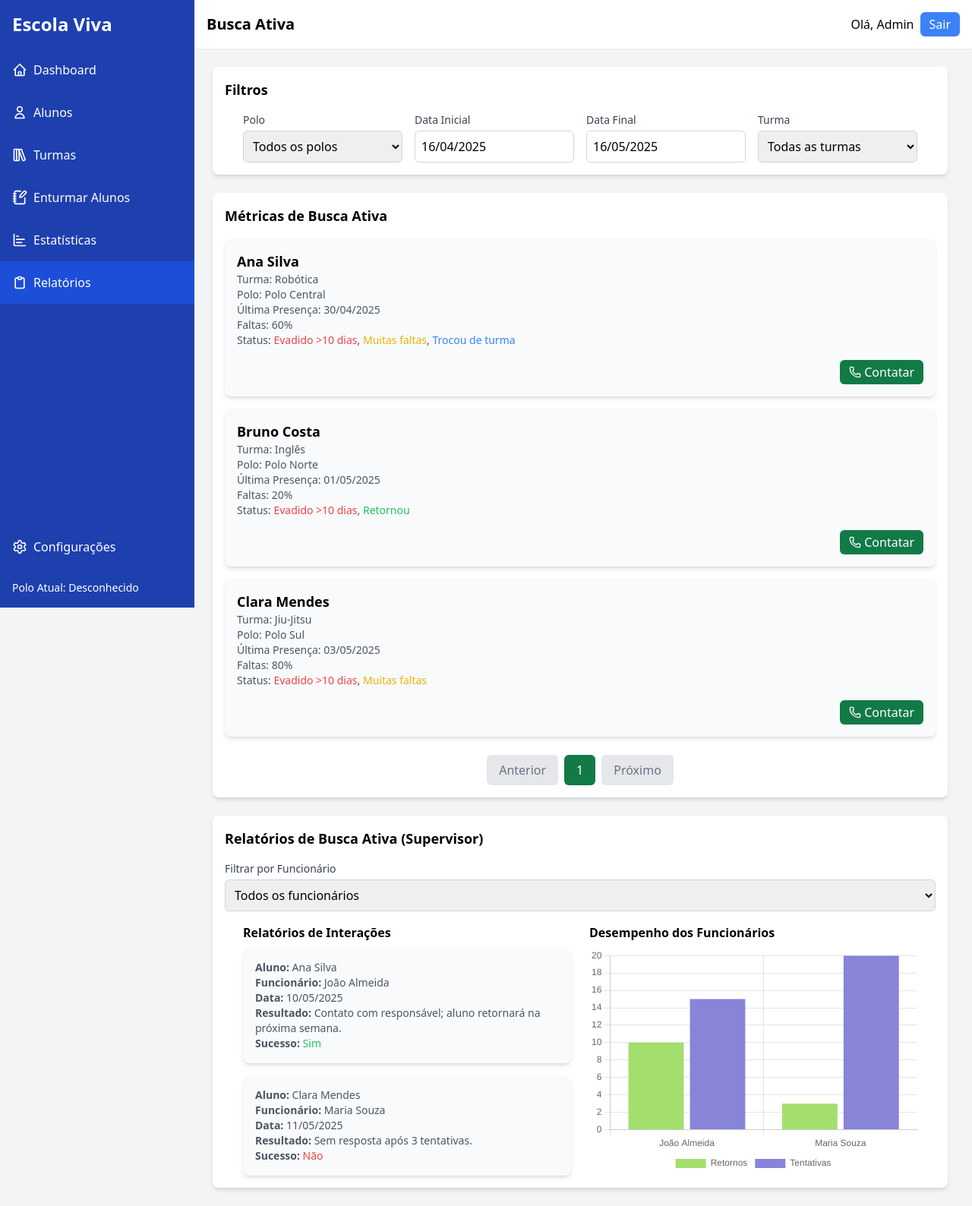
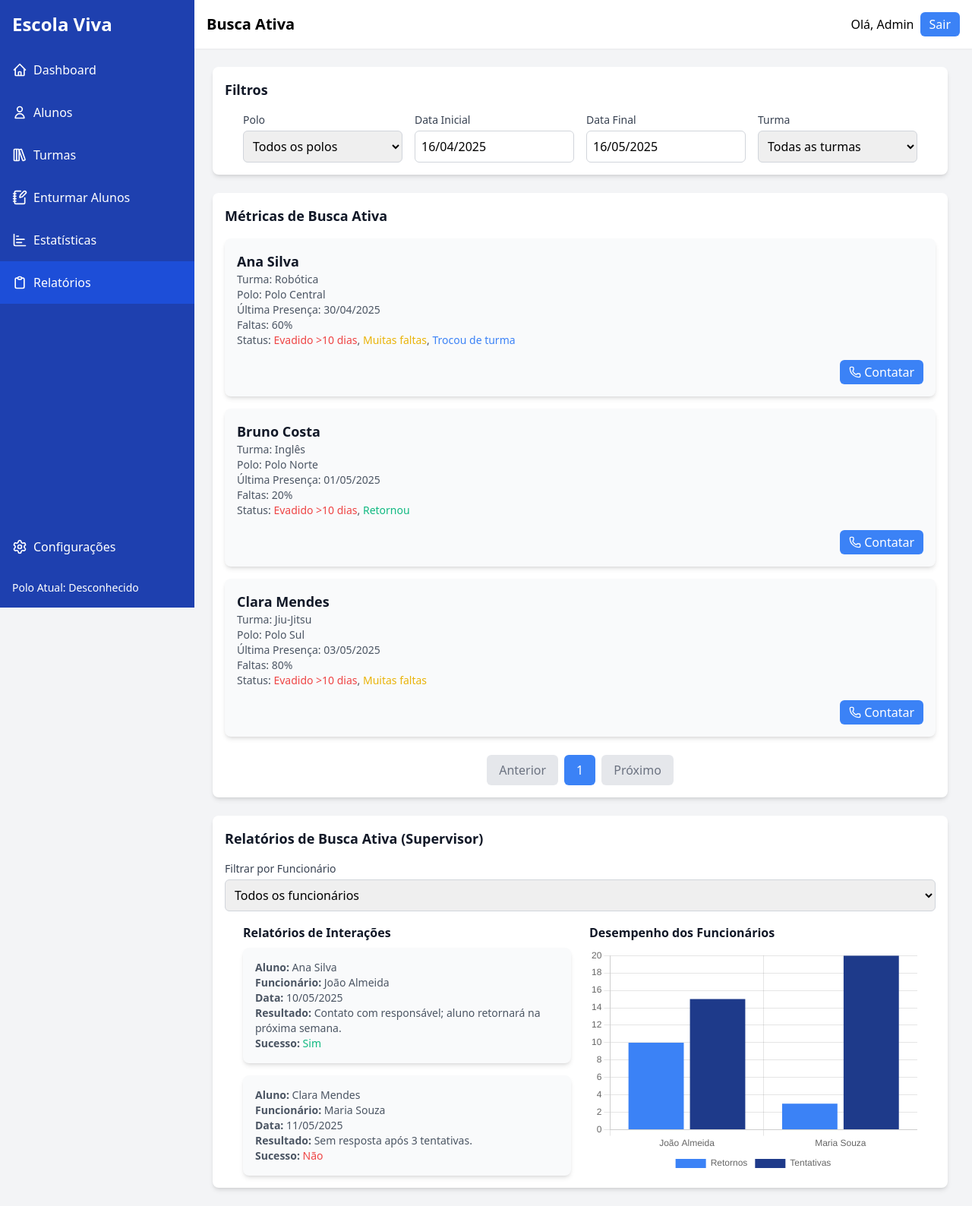
Before and after one commit to eraashi/Sistema-Web-EV, a Flask app: page /reports_busca_ativa in a window 1280 px wide. Shown: the whole page at 76% size. Run offline with Flask 3, Linux system fonts and the light colour scheme; some libraries are stand-ins or nearby versions.

Commit message:
Atualização geral em Estatísticas

```diff
--- a/static/js/reports_busca_ativa.js
+++ b/static/js/reports_busca_ativa.js
@@ -157,22 +157,22 @@ function renderBuscaAtiva(data, turmas) {
 
     currentItems.forEach(item => {
         const card = document.createElement('div');
-        card.className = 'bg-gray-50 p-4 rounded-lg shadow-md transition-all duration-300 hover:bg-[#E6F4EA]';
+        card.className = 'bg-gray-50 p-4 rounded-lg shadow-md transition-all duration-300 hover:bg-blue-50';
         const status = [];
-        if (isEvadido(item.ultima_presenca)) status.push('<span class="text-red-500">Evadido >10 dias</span>');
+        if (isEvadido(item.ultima_presenca)) status.push('<span class="text-[#EF4444]">Evadido >10 dias</span>');
         if (item.percentual_faltas > 50) status.push('<span class="text-yellow-500">Muitas faltas</span>');
-        if (item.trocou_turma) status.push('<span class="text-blue-500">Trocou de turma</span>');
-        if (item.retornou) status.push('<span class="text-green-500">Retornou</span>');
+        if (item.trocou_turma) status.push('<span class="text-[#3B82F6]">Trocou de turma</span>');
+        if (item.retornou) status.push('<span class="text-[#10B981]">Retornou</span>');
 
         card.innerHTML = `
-            <h3 class="text-lg font-semibold">${item.nome_aluno}</h3>
+            <h3 class="text-lg font-semibold text-gray-900">${item.nome_aluno}</h3>
             <p class="text-sm text-gray-600">Turma: ${item.turma}</p>
             <p class="text-sm text-gray-600">Polo: ${item.polo}</p>
             <p class="text-sm text-gray-600">Última Presença: ${formatDateToBrazilian(item.ultima_presenca)}</p>
             <p class="text-sm text-gray-600">Faltas: ${item.percentual_faltas}%</p>
             <p class="text-sm text-gray-600">Status: ${status.join(', ')}</p>
             <div class="flex justify-end mt-4">
-                <button class="contact-btn bg-[#127a46] text-white px-3 py-1 rounded-md hover:bg-[#0f5f36] flex items-center">
+                <button class="contact-btn bg-[#3B82F6] text-white px-3 py-1 rounded-md hover:bg-[#1E3A8A] flex items-center">
                     <i data-lucide="phone" class="h-4 w-4 mr-1"></i>
                     Contatar
                 </button>
@@ -185,7 +185,7 @@ function renderBuscaAtiva(data, turmas) {
 
     if (totalItems > 0) {
         const prevButton = document.createElement('button');
-        prevButton.className = `px-4 py-2 rounded-md ${currentPage === 1 ? 'bg-gray-200 text-gray-500 cursor-not-allowed' : 'bg-[#127a46] text-white hover:bg-[#0f5f36]'}`;
+        prevButton.className = `px-4 py-2 rounded-md ${currentPage === 1 ? 'bg-gray-200 text-gray-500 cursor-not-allowed' : 'bg-[#3B82F6] text-white hover:bg-[#1E3A8A]'}`;
         prevButton.textContent = 'Anterior';
         prevButton.disabled = currentPage === 1;
         prevButton.addEventListener('click', () => {
@@ -196,7 +196,7 @@ function renderBuscaAtiva(data, turmas) {
         });
 
         const pageNumbers = document.createElement('div');
-        pageNumbers.className = 'focus:space-x-1';
+        pageNumbers.className = 'flex space-x-1';
         const maxVisiblePages = 5;
         let startPage = Math.max(1, currentPage - Math.floor(maxVisiblePages / 2));
         let endPage = Math.min(totalPages, startPage + maxVisiblePages - 1);
@@ -225,7 +225,7 @@ function renderBuscaAtiva(data, turmas) {
 
         for (let i = startPage; i <= endPage; i++) {
             const pageButton = document.createElement('button');
-            pageButton.className = `px-4 py-2 rounded-md ${i === currentPage ? 'bg-[#127a46] text-white' : 'bg-gray-200 text-gray-700 hover:bg-gray-300'}`;
+            pageButton.className = `px-4 py-2 rounded-md ${i === currentPage ? 'bg-[#3B82F6] text-white' : 'bg-gray-200 text-gray-700 hover:bg-gray-300'}`;
             pageButton.textContent = i;
             pageButton.addEventListener('click', () => {
                 currentPage = i;
@@ -253,7 +253,7 @@ function renderBuscaAtiva(data, turmas) {
         }
 
         const nextButton = document.createElement('button');
-        nextButton.className = `px-4 py-2 rounded-md ${currentPage === totalPages ? 'bg-gray-200 text-gray-500 cursor-not-allowed' : 'bg-[#127a46] text-white hover:bg-[#0f5f36]'}`;
+        nextButton.className = `px-4 py-2 rounded-md ${currentPage === totalPages ? 'bg-gray-200 text-gray-500 cursor-not-allowed' : 'bg-[#3B82F6] text-white hover:bg-[#1E3A8A]'}`;
         nextButton.textContent = 'Próximo';
         nextButton.disabled = currentPage === totalPages;
         nextButton.addEventListener('click', () => {
@@ -282,7 +282,7 @@ function renderRelatorios(relatorios) {
             <p class="text-sm text-gray-600"><strong>Funcionário:</strong> ${r.funcionario_nome}</p>
             <p class="text-sm text-gray-600"><strong>Data:</strong> ${formatDateToBrazilian(r.data)}</p>
             <p class="text-sm text-gray-600"><strong>Resultado:</strong> ${r.resultado}</p>
-            <p class="text-sm text-gray-600"><strong>Sucesso:</strong> ${r.sucesso ? '<span class="text-green-500">Sim</span>' : '<span class="text-red-500">Não</span>'}</p>
+            <p class="text-sm text-gray-600"><strong>Sucesso:</strong> ${r.sucesso ? '<span class="text-[#10B981]">Sim</span>' : '<span class="text-[#EF4444]">Não</span>'}</p>
         `;
         relatoriosSection.appendChild(card);
     });
@@ -298,12 +298,12 @@ function renderDesempenhoChart(funcionarios) {
                 {
                     label: 'Retornos',
                     data: funcionarios.map(f => f.retornos),
-                    backgroundColor: '#a4de6c'
+                    backgroundColor: '#3B82F6' // Azul claro do Escola Viva
                 },
                 {
                     label: 'Tentativas',
                     data: funcionarios.map(f => f.tentativas),
-                    backgroundColor: '#8884d8'
+                    backgroundColor: '#1E3A8A' // Azul escuro do Escola Viva
                 }
             ]
         },
--- a/templates/reports_busca_ativa.html
+++ b/templates/reports_busca_ativa.html
@@ -8,25 +8,25 @@
 <div class="space-y-6">
     <!-- Filtros -->
     <div class="bg-white p-4 rounded-lg shadow-md">
-        <h2 class="text-lg font-semibold mb-4">Filtros</h2>
+        <h2 class="text-lg font-semibold text-gray-900 mb-4">Filtros</h2>
         <div class="grid grid-cols-1 sm:grid-cols-2 lg:grid-cols-4 gap-4">
             <div>
                 <label class="block text-sm font-medium text-gray-700 mb-1">Polo</label>
-                <select id="filter-polo" class="w-full p-2 border rounded-md focus:outline-none focus:ring-2 focus:ring-[#1e40af]">
+                <select id="filter-polo" class="w-full p-2 border rounded-md focus:outline-none focus:ring-2 focus:ring-[#3B82F6]">
                     <option value="all">Todos os polos</option>
                 </select>
             </div>
             <div>
                 <label class="block text-sm font-medium text-gray-700 mb-1">Data Inicial</label>
-                <input id="filter-start-date" type="text" class="w-full p-2 border rounded-md focus:outline-none focus:ring-2 focus:ring-[#1e40af]" placeholder="Selecione a data inicial">
+                <input id="filter-start-date" type="text" class="w-full p-2 border rounded-md focus:outline-none focus:ring-2 focus:ring-[#3B82F6]" placeholder="Selecione a data inicial">
             </div>
             <div>
                 <label class="block text-sm font-medium text-gray-700 mb-1">Data Final</label>
-                <input id="filter-end-date" type="text" class="w-full p-2 border rounded-md focus:outline-none focus:ring-2 focus:ring-[#1e40af]" placeholder="Selecione a data final">
+                <input id="filter-end-date" type="text" class="w-full p-2 border rounded-md focus:outline-none focus:ring-2 focus:ring-[#3B82F6]" placeholder="Selecione a data final">
             </div>
             <div>
                 <label class="block text-sm font-medium text-gray-700 mb-1">Turma</label>
-                <select id="filter-turma" class="w-full p-2 border rounded-md focus:outline-none focus:ring-2 focus:ring-[#1e40af]">
+                <select id="filter-turma" class="w-full p-2 border rounded-md focus:outline-none focus:ring-2 focus:ring-[#3B82F6]">
                     <option value="all">Todas as turmas</option>
                 </select>
             </div>
@@ -35,7 +35,7 @@
 
     <!-- Métricas de Busca Ativa -->
     <div class="bg-white p-4 rounded-lg shadow-md">
-        <h2 class="text-lg font-semibold mb-4">Métricas de Busca Ativa</h2>
+        <h2 class="text-lg font-semibold text-gray-900 mb-4">Métricas de Busca Ativa</h2>
         <div id="busca-ativa-section" class="space-y-4">
             <!-- Cards de alunos serão adicionados dinamicamente aqui -->
         </div>
@@ -44,20 +44,20 @@
 
     <!-- Relatórios de Busca Ativa (Supervisor) -->
     <div class="bg-white p-4 rounded-lg shadow-md">
-        <h2 class="text-lg font-semibold mb-4">Relatórios de Busca Ativa (Supervisor)</h2>
+        <h2 class="text-lg font-semibold text-gray-900 mb-4">Relatórios de Busca Ativa (Supervisor)</h2>
         <div class="mb-4">
             <label class="block text-sm font-medium text-gray-700 mb-1">Filtrar por Funcionário</label>
-            <select id="filter-funcionario" class="w-full p-2 border rounded-md focus:outline-none focus:ring-2 focus:ring-[#1e40af]">
+            <select id="filter-funcionario" class="w-full p-2 border rounded-md focus:outline-none focus:ring-2 focus:ring-[#3B82F6]">
                 <option value="all">Todos os funcionários</option>
             </select>
         </div>
         <div class="grid grid-cols-1 md:grid-cols-2 gap-6">
             <div>
-                <h4 class="text-md font-semibold mb-2">Relatórios de Interações</h4>
+                <h4 class="text-md font-semibold text-gray-900 mb-2">Relatórios de Interações</h4>
                 <div id="relatorios-section" class="space-y-4"></div>
             </div>
             <div>
-                <h4 class="text-md font-semibold mb-2">Desempenho dos Funcionários</h4>
+                <h4 class="text-md font-semibold text-gray-900 mb-2">Desempenho dos Funcionários</h4>
                 <canvas id="desempenho-chart" style="max-height: 300px;"></canvas>
             </div>
         </div>
@@ -68,7 +68,7 @@
 <div id="contact-modal" class="modal">
     <div class="modal-content">
         <div class="modal-header">
-            <h2 id="modal-title" class="modal-title">Contato com Aluno</h2>
+            <h2 id="modal-title" class="modal-title text-gray-900">Contato com Aluno</h2>
         </div>
         <div class="modal-body">
             <div id="student-details" class="space-y-2 mb-4">
@@ -76,19 +76,19 @@
             </div>
             <div>
                 <label class="block text-sm font-medium text-gray-700 mb-1">Resultado da Abordagem (máx. 200 caracteres)</label>
-                <textarea id="resultado" class="w-full p-2 border rounded-md focus:outline-none focus:ring-2 focus:ring-[#1e40af]" maxlength="200"></textarea>
+                <textarea id="resultado" class="w-full p-2 border rounded-md focus:outline-none focus:ring-2 focus:ring-[#3B82F6]" maxlength="200"></textarea>
             </div>
             <div class="mt-4">
                 <label class="block text-sm font-medium text-gray-700 mb-1">Sucesso na Abordagem</label>
-                <select id="sucesso" class="w-full p-2 border rounded-md focus:outline-none focus:ring-2 focus:ring-[#1e40af]">
+                <select id="sucesso" class="w-full p-2 border rounded-md focus:outline-none focus:ring-2 focus:ring-[#3B82F6]">
                     <option value="true">Sim</option>
                     <option value="false">Não</option>
                 </select>
             </div>
         </div>
         <div class="modal-footer">
-            <button type="button" id="save-report" class="modal-button modal-button-save">Salvar</button>
-            <button type="button" id="close-modal" class="modal-button modal-button-cancel">Fechar</button>
+            <button type="button" id="save-report" class="modal-button modal-button-save bg-[#3B82F6] hover:bg-[#1E3A8A] text-white">Salvar</button>
+            <button type="button" id="close-modal" class="modal-button modal-button-cancel bg-gray-300 hover:bg-gray-400 text-gray-700">Fechar</button>
         </div>
     </div>
 </div>
@@ -115,7 +115,7 @@
 .modal-content {
     background-color: #fff;
     padding: 20px;
-    border: 1px solid #1e40af;
+    border: 1px solid #3B82F6;
     width: 90%;
     max-width: 600px;
     max-height: 90vh;
@@ -154,24 +154,6 @@
     font-size: 1rem;
     cursor: pointer;
 }
-
-.modal-button-cancel {
-    background-color: #d1d5db;
-    color: #374151;
-}
-
-.modal-button-cancel:hover {
-    background-color: #9ca3af;
-}
-
-.modal-button-save {
-    background-color: #1e40af;
-    color: #fff;
-}
-
-.modal-button-save:hover {
-    background-color: #1d4ed8;
-}
 </style>
 {% endblock %}
 
```
Also changed, not shown: static/js/reports.js (+15 -4 lines), templates/reports.html (+8 -6 lines).
